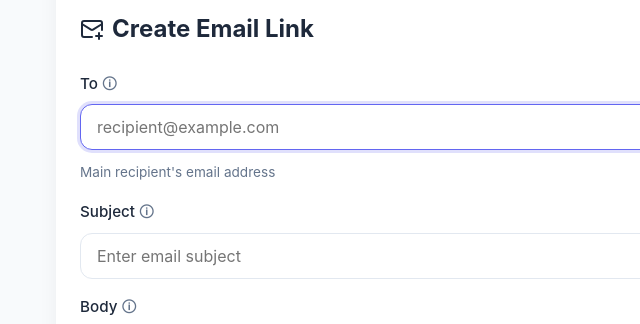
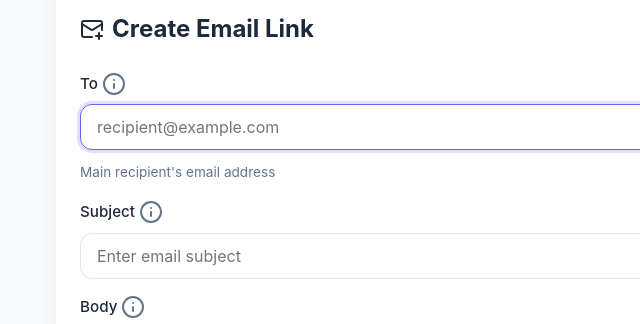
Before and after one commit to niranjan-md/MailTo-Website, a plain HTML site: page index.html in a window 1280 px wide. Shown: the part 303-627 px from the top of the page, 0-640 px from the left. Drawn offline with Linux system fonts and the light colour scheme.

Commit message:
updated left emoji to Lucide icons

```diff
--- a/index.html
+++ b/index.html
@@ -62,18 +62,24 @@
                     </span> Create Email Link</h2>
                     <div class="form-section">
                         <div class="form-group">
-                            <label for="to">To <span class="tooltip" data-tooltip="Required - Recipient email address">🛈</span></label>
+                            <label for="to">To <span class="tooltip" data-tooltip="Required - Recipient email address">
+                                <svg xmlns="http://www.w3.org/2000/svg" width="24" height="24" viewBox="0 0 24 24" fill="none" stroke="currentColor" stroke-width="2" stroke-linecap="round" stroke-linejoin="round" class="lucide lucide-info-icon lucide-info"><circle cx="12" cy="12" r="10"/><path d="M12 16v-4"/><path d="M12 8h.01"/></svg>
+                            </span></label>
                             <input type="email" id="to" placeholder="recipient@example.com" autocomplete="off">
                             <div class="help-text">Main recipient's email address</div>
                         </div>
 
                         <div class="form-group">
-                            <label for="subject">Subject <span class="tooltip" data-tooltip="Email subject line">🛈</span></label>
+                            <label for="subject">Subject <span class="tooltip" data-tooltip="Email subject line">
+                                <svg xmlns="http://www.w3.org/2000/svg" width="24" height="24" viewBox="0 0 24 24" fill="none" stroke="currentColor" stroke-width="2" stroke-linecap="round" stroke-linejoin="round" class="lucide lucide-info-icon lucide-info"><circle cx="12" cy="12" r="10"/><path d="M12 16v-4"/><path d="M12 8h.01"/></svg>
+                            </span></label>
                             <input type="text" id="subject" placeholder="Enter email subject" autocomplete="off">
                         </div>
 
                         <div class="form-group">
-                            <label for="body">Body <span class="tooltip" data-tooltip="Main email content">🛈</span></label>
+                            <label for="body">Body <span class="tooltip" data-tooltip="Main email content">
+                                <svg xmlns="http://www.w3.org/2000/svg" width="24" height="24" viewBox="0 0 24 24" fill="none" stroke="currentColor" stroke-width="2" stroke-linecap="round" stroke-linejoin="round" class="lucide lucide-info-icon lucide-info"><circle cx="12" cy="12" r="10"/><path d="M12 16v-4"/><path d="M12 8h.01"/></svg>
+                            </span></label>
                             <textarea id="body" placeholder="Write your email content here..."></textarea>
                         </div>
                     </div>
@@ -85,13 +91,17 @@
                     </span> Advanced Options</h2>
                     <div class="form-section">
                         <div class="form-group">
-                            <label for="cc">CC <span class="tooltip" data-tooltip="Carbon Copy - Recipients can see all other CC recipients">🛈</span></label>
+                            <label for="cc">CC <span class="tooltip" data-tooltip="Carbon Copy - Recipients can see all other CC recipients">
+                                <svg xmlns="http://www.w3.org/2000/svg" width="24" height="24" viewBox="0 0 24 24" fill="none" stroke="currentColor" stroke-width="2" stroke-linecap="round" stroke-linejoin="round" class="lucide lucide-info-icon lucide-info"><circle cx="12" cy="12" r="10"/><path d="M12 16v-4"/><path d="M12 8h.01"/></svg>
+                            </span></label>
                             <input type="text" id="cc" placeholder="cc1@example.com, cc2@example.com" autocomplete="off">
                             <div class="help-text">Separate multiple addresses with commas</div>
                         </div>
 
                         <div class="form-group">
-                            <label for="bcc">BCC <span class="tooltip" data-tooltip="Blind Carbon Copy - Recipients cannot see other BCC recipients">🛈</span></label>
+                            <label for="bcc">BCC <span class="tooltip" data-tooltip="Blind Carbon Copy - Recipients cannot see other BCC recipients">
+                                <svg xmlns="http://www.w3.org/2000/svg" width="24" height="24" viewBox="0 0 24 24" fill="none" stroke="currentColor" stroke-width="2" stroke-linecap="round" stroke-linejoin="round" class="lucide lucide-info-icon lucide-info"><circle cx="12" cy="12" r="10"/><path d="M12 16v-4"/><path d="M12 8h.01"/></svg>
+                            </span></label>
                             <input type="text" id="bcc" placeholder="bcc1@example.com, bcc2@example.com" autocomplete="off">
                             <div class="help-text">Separate multiple addresses with commas</div>
                         </div>
```
